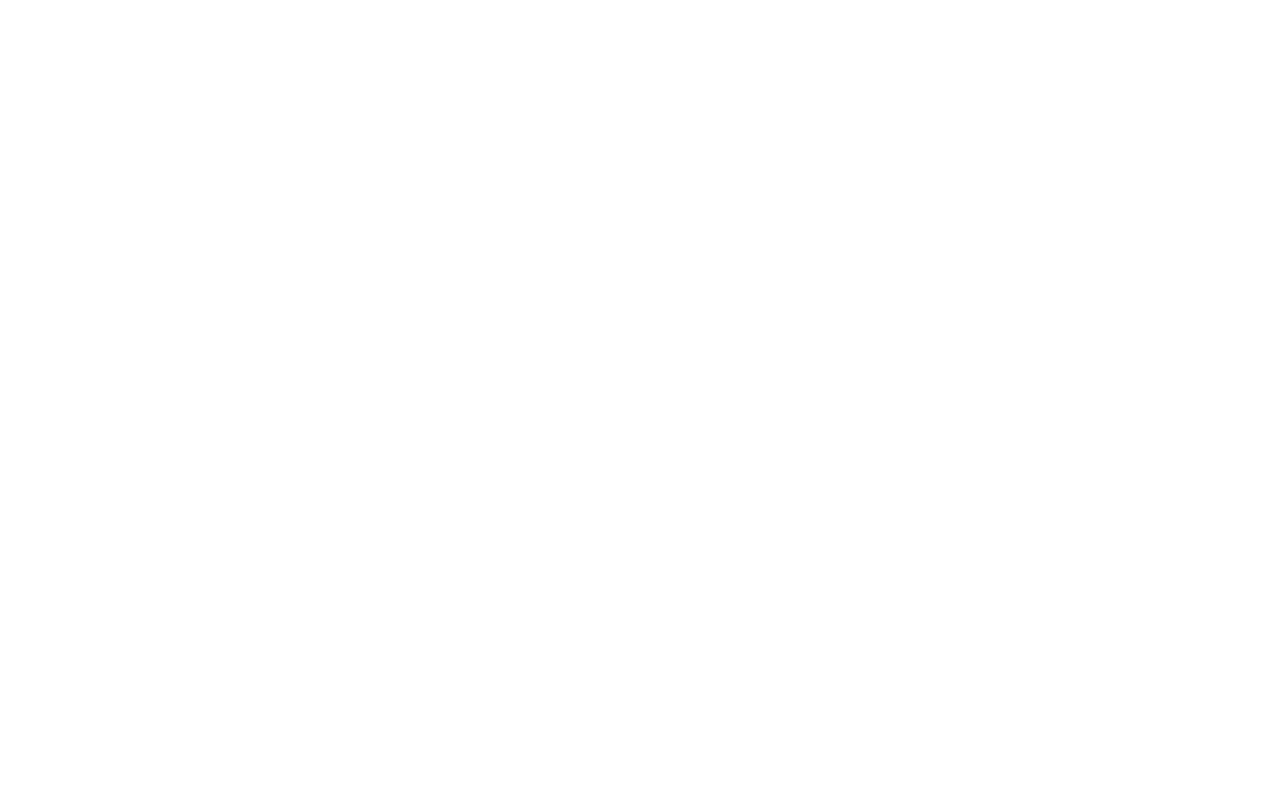
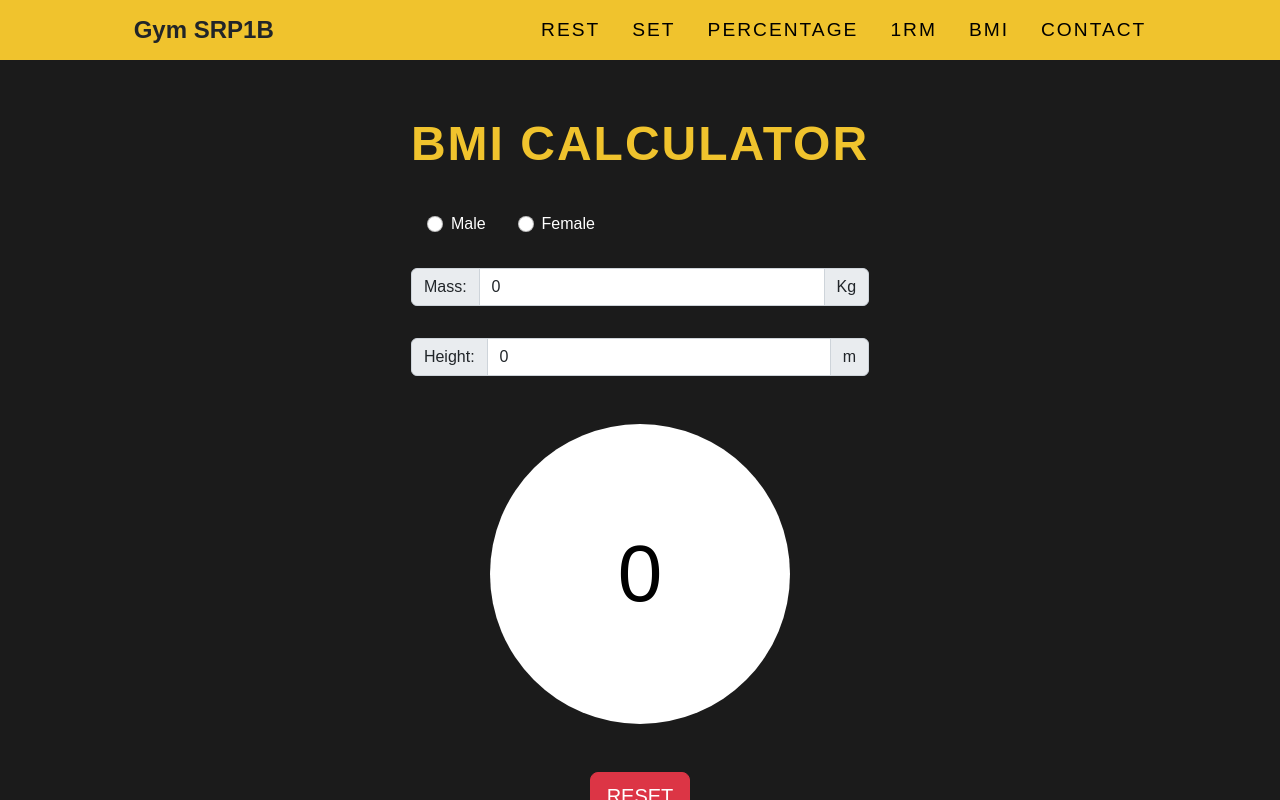
Before and after one commit to marcocrupi/gymsrp-react, a React (Create React App) app: page /gymsrp-react/bmi in a window 1280 px wide. Before the commit this address had no page. Built offline with nearby package versions, Linux system fonts and the light colour scheme.

Commit message:
add alert

```diff
--- a/src/App.js
+++ b/src/App.js
@@ -7,6 +7,7 @@
 import Percentage from "./pages/percentage";
 import Rm from "./pages/rm";
 import Contact from "./pages/contact";
+import Bmi from "./pages/bmi";
 import Beep from "./sounds/Bleep-SoundBible.com-1927126940.mp3";
 
 function App() {
@@ -40,8 +41,6 @@
   const secondsLeftRef = useRef(secondsLeft);
   const isPausedRef = useRef(isPaused);
 
-  // const playB = document.getElementById("playB");
-
   // CONSOLE LOG - START
 
   // console.log("isPaused", isPaused);
@@ -72,8 +71,12 @@
       setSecondsLeft(0);
       isPausedRef.current = true;
       setIsPaused(true);
-      // playB.classList.remove("play__button");
       audio.play();
+      if (
+        secondsLeftRef.current === 0 &&
+        localStorage.getItem("isPausedRef") === "false"
+      ) {alert("Time out!")}
+
     }
 
     secondsLeftRef.current = workMinutes * 60 + workSeconds;
@@ -98,7 +101,6 @@
         return resetMode();
       }
       if (localStorage.getItem("isPausedRef") === "false") {
-        // playB.classList.add("play__button");
         tick();
       }
     }, 1000);
@@ -164,6 +166,7 @@
           <Route path="/gymsrp-react/set" element={<Set />} />
           <Route path="/gymsrp-react/percentage" element={<Percentage />} />
           <Route path="/gymsrp-react/rm" element={<Rm />} />
+          <Route path="/gymsrp-react/bmi" element={<Bmi />} />
           <Route path="/gymsrp-react/contact" element={<Contact />} />
         </Route>
       </Routes>
--- /dev/null
+++ b/src/CSS/bmi.css
@@ -0,0 +1,48 @@
+.bmi__container {
+  display: flex;
+  justify-content: center;
+  min-height: 100vh;
+  padding: 3rem 0;
+}
+
+.bmi__components {
+  display: flex;
+  flex-direction: column;
+  align-items: center;
+}
+
+.radio__bmi {
+    color: white;
+    display: flex;
+    justify-content: flex-start;
+    width: 100%;
+}
+
+.singleRadio__bmi {
+    margin: 0 1rem;
+    margin-bottom: 1rem;
+}
+
+.bmi__total {
+  margin-top: 2rem;
+  color: white;
+}
+
+.bmi__total {
+  display: flex;
+  justify-content: center;
+  align-items: center;
+  height: 300px;
+  width: 300px;
+  background-color: white;
+  border-radius: 200px;
+  font-size: 5rem;
+  color: black;
+  margin-bottom: 3rem;
+}
+
+@media screen and (max-width: 850px) {
+  .bmi__container {
+  align-items: center;
+}
+}
--- a/src/components/header.js
+++ b/src/components/header.js
@@ -44,6 +44,11 @@
             </NavLink>
           </li>
           <li>
+            <NavLink to="/gymsrp-react/bmi" className="header__link">
+              BMI
+            </NavLink>
+          </li>
+          <li>
             <NavLink to="/gymsrp-react/contact" className="header__link">
               Contact
             </NavLink>
@@ -68,6 +73,9 @@
             <NavLink to="/gymsrp-react/rm" className="header__link">
               1RM
             </NavLink>
+            <NavLink to="/gymsrp-react/bmi" className="header__link">
+              BMI
+            </NavLink>
             <NavLink to="/gymsrp-react/contact" className="header__link">
               Contact
             </NavLink>
--- /dev/null
+++ b/src/pages/bmi.js
@@ -0,0 +1,159 @@
+import React, { useState } from "react";
+import "../CSS/bmi.css";
+
+function Bmi() {
+  const [bmi, setBmi] = useState({
+    mass: `${
+      isNaN(parseFloat(localStorage.getItem("mass")))
+        ? 0
+        : parseFloat(localStorage.getItem("mass"))
+    }`,
+    height: `${
+      isNaN(parseFloat(localStorage.getItem("height")))
+        ? 0
+        : parseFloat(localStorage.getItem("height"))
+    }`,
+  });
+
+   const [sex, setSex] = useState(
+     localStorage.getItem("sex") === null
+       ? true
+       : localStorage.getItem("sex")
+   );
+
+    function male() {
+      setSex(true);
+
+      console.log("male");
+    }
+
+    function female() {
+      setSex(false);
+
+      console.log("female");
+    }
+
+  const bmiValueHandler = (e) => {
+    let name = e.target.name;
+    let value = e.target.value;
+    const newValues = {
+      ...bmi,
+      [name]: value,
+    };
+    setBmi(newValues);
+    calc_total(newValues);
+  };
+
+  const [totalBmi, setTotalBmi] = useState(
+    isNaN(parseFloat(localStorage.getItem("Total")))
+      ? 0
+      : parseFloat(localStorage.getItem("Total"))
+  );
+
+  const calc_total = (newValues) => {
+    const { mass, height } = newValues;
+
+    let opBmi = mass / (height * height);
+    const newTotal = opBmi.toFixed(2);
+    setTotalBmi(newTotal);
+  };
+
+  const prevent = (evt) => {
+    if (evt.key === "e") {
+      evt.preventDefault();
+    }
+  };
+
+  const bmiReset = () => {
+    setBmi(0);
+    setTotalBmi(0);
+  };
+
+  localStorage.setItem("mass", bmi.mass);
+  localStorage.setItem("height", bmi.height);
+  localStorage.setItem("Total", totalBmi);
+  localStorage.setItem("sex", sex);
+
+  return (
+    <div className="bmi__container">
+      <div className="bmi__components">
+        <div className="global__title">
+          <span>BMI CALCULATOR</span>
+        </div>
+        <div className="radio__bmi">
+          <div className="form-check singleRadio__bmi">
+            <input
+              className="form-check-input"
+              type="radio"
+              name="flexRadioDefault"
+              id="flexRadioDefault1"
+              onChange={male}
+            />
+            <label className="form-check-label" htmlFor="flexRadioDefault1">
+              Male
+            </label>
+          </div>
+          <div className="form-check singleRadio__bmi">
+            <input
+              className="form-check-input"
+              type="radio"
+              name="flexRadioDefault"
+              id="flexRadioDefault2"
+              onChange={female}
+            />
+            <label className="form-check-label" htmlFor="flexRadioDefault2">
+              Female
+            </label>
+          </div>
+        </div>
+        <div className="input-group">
+          <span className="input-group-text">Mass:</span>
+          <input
+            className="form-control"
+            name="mass"
+            type="number"
+            onChange={bmiValueHandler}
+            placeholder="0"
+            step="1"
+            min="0"
+            max="200"
+            value={parseFloat(localStorage.getItem("mass"))}
+            onKeyDown={prevent}
+            pattern="[0-9]+"
+          />
+          <span className="input-group-text">Kg</span>
+        </div>
+        <div className="input-group">
+          <span className="input-group-text">Height:</span>
+          <input
+            className="form-control"
+            name="height"
+            step="1"
+            min="0"
+            max="1000"
+            type="number"
+            onKeyDown={prevent}
+            value={parseFloat(localStorage.getItem("height"))}
+            onChange={bmiValueHandler}
+            placeholder="0"
+            pattern="[0-9]+"
+          />
+          <span className="input-group-text">m</span>
+        </div>
+        <div className="bmi__total">
+          {isNaN(totalBmi) ? 0 : parseFloat(localStorage.getItem("Total"))}
+        </div>
+        <div>
+          <button
+            className="bmi__reset btn btn-danger btn-lg shadow-none"
+            onClick={bmiReset}
+          >
+            RESET
+          </button>
+        </div>
+      </div>
+    </div>
+  );
+}
+
+export default Bmi;
```
